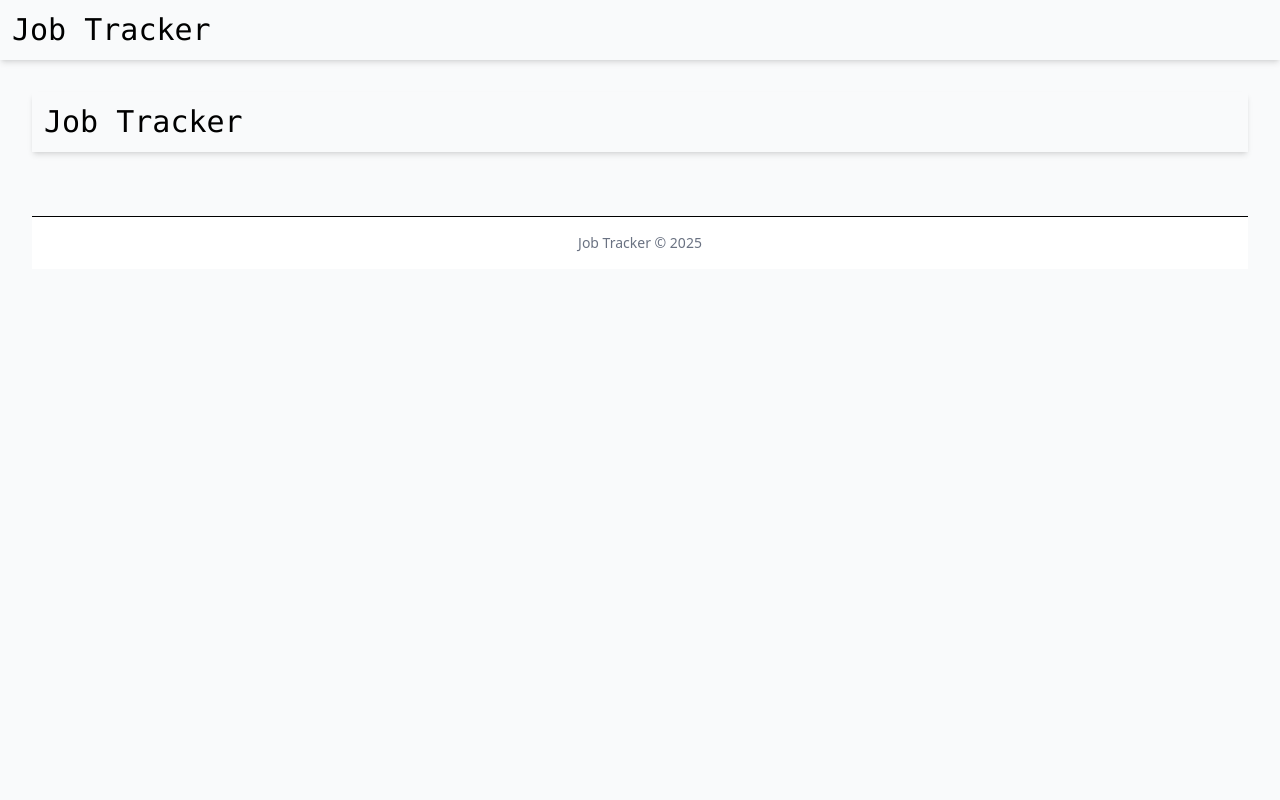
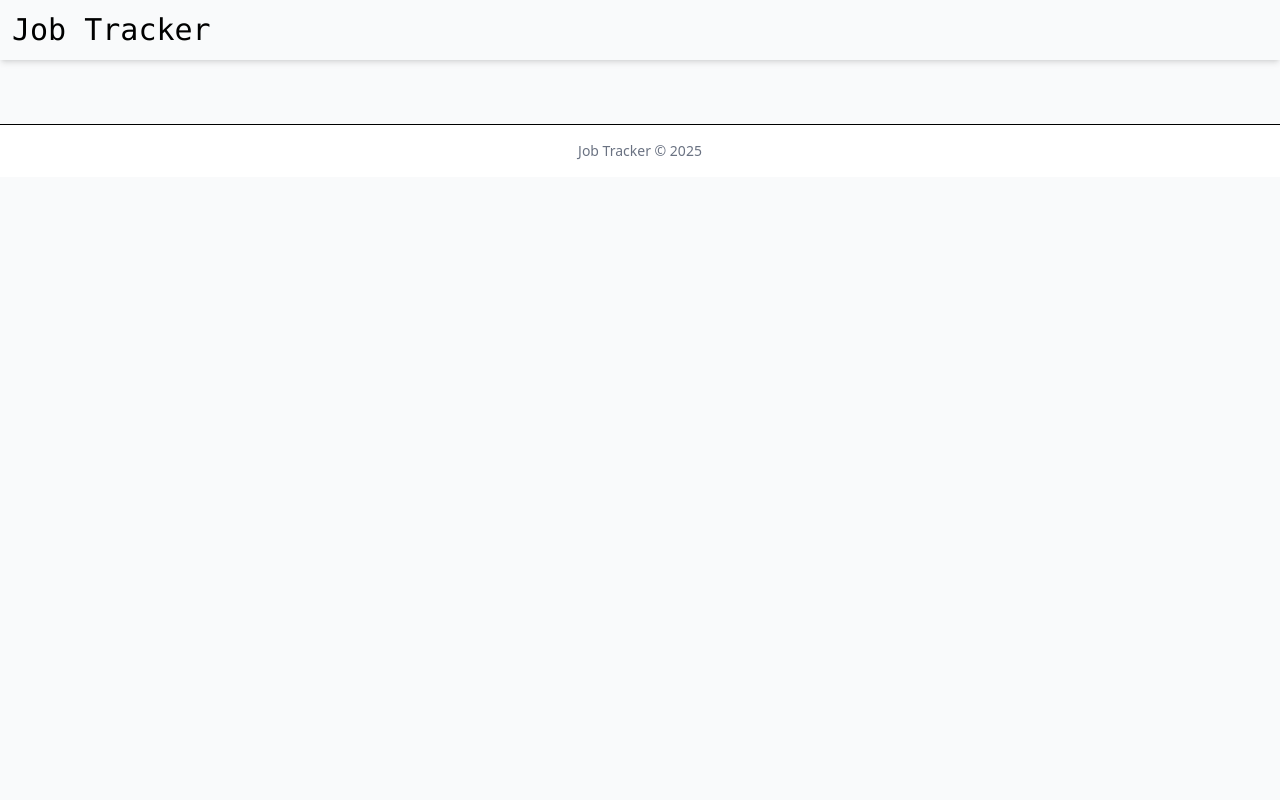
Before and after one commit to mahmodlte/job-tracker, a React (Vite) app: page / in a window 1280 px wide. Shown: the top 800 px of the page. Built offline with nearby package versions, Linux system fonts and the light colour scheme.

Commit message:
Edited the Layout componet to use react router oulet to nest other routes inside of it

```diff
--- a/src/componets/Layout.jsx
+++ b/src/componets/Layout.jsx
@@ -1,11 +1,12 @@
-const Layout = ({ children }) => {
+import { Outlet } from "react-router-dom";
+const Layout = () => {
   return (
     <div className="min-h-screen bg-gray-50">
       <header className=" font-mono text-3xl p-3 shadow-md">
         <h1>Job Tracker</h1>
       </header>
       <main className="max-w-7xl mx-auto px-4 sm:px-6 lg:px-8 py-8">
-        {children}
+        <Outlet />
       </main>
 
       <footer className="bg-white border-t mt-auto">
```
